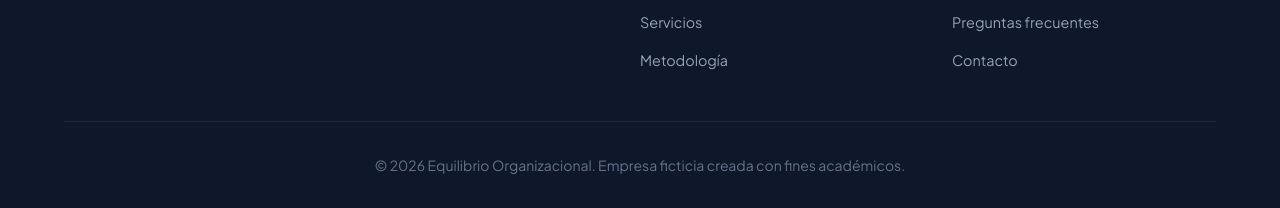
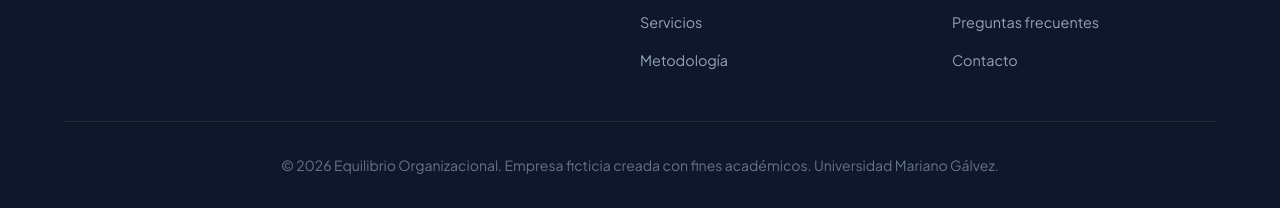
Before and after one commit to mmsssslm/mi-pagina-web, a plain HTML site: page index.html in a window 1280 px wide. Shown: the part 7431-7639 px from the top of the page. Drawn offline with Linux system fonts and the light colour scheme.

Commit message:
Actualizar pie de página con Universidad Mariano Gálvez

```diff
--- a/index.html
+++ b/index.html
@@ -618,7 +618,7 @@
 
       <div class="footer-bottom">
         <p class="academic-notice">
-          © 2026 Equilibrio Organizacional. Empresa ficticia creada con fines académicos.
+          © 2026 Equilibrio Organizacional. Empresa ficticia creada con fines académicos. Universidad Mariano Gálvez.
         </p>
       </div>
     </div>
```
